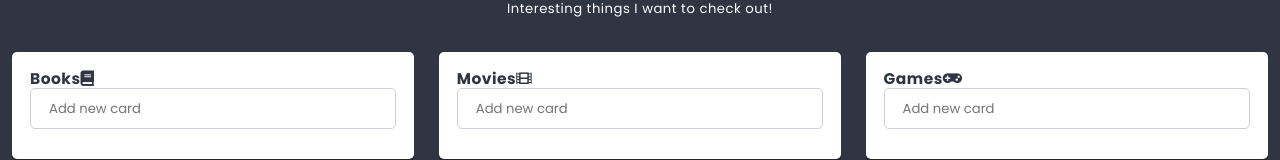
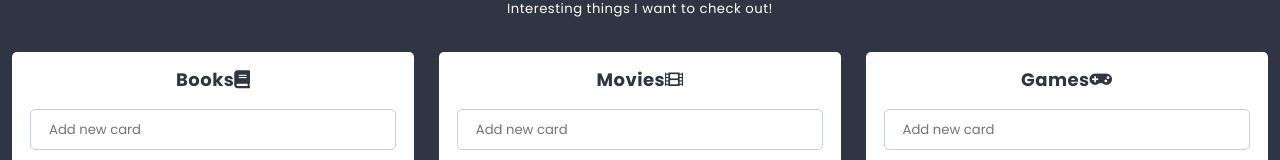
Before and after one commit to wojbiel833/react-project, a React app: page / in a window 1280 px wide. Shown: the part 380-540 px from the top of the page. Built offline with nearby package versions, Linux system fonts and the light colour scheme.

Commit message:
Fix cards adding functionality

```diff
--- a/src/components/Column/Column.js
+++ b/src/components/Column/Column.js
@@ -21,11 +21,11 @@ class Column extends React.Component {
   };
 
   render() {
-    const { title, icon, cards, addCard } = this.props;
+    const { icon, cards, addCard } = this.props;
     console.log(this.props);
     return (
       <section className={styles.component}>
-        <h3 className={title}>
+        <h3 className={styles.title}>
           {this.props.title}
           <span className={icon}>{Icon(this.props)}</span>
         </h3>
```
